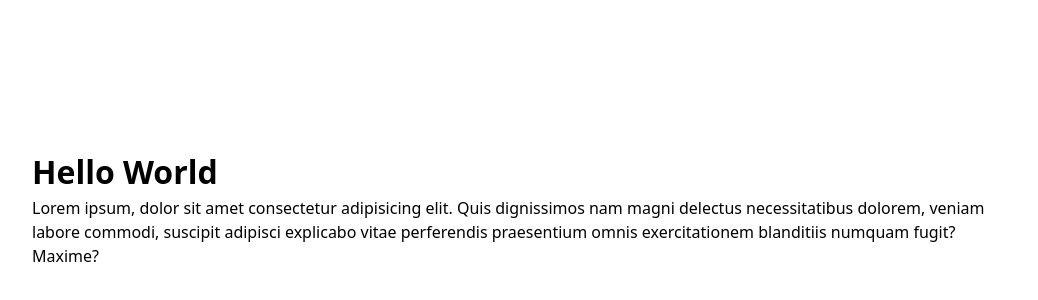
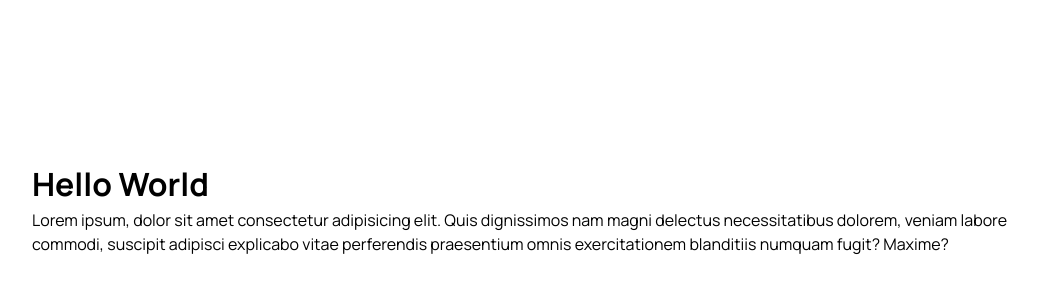
Before and after one commit to PatatoBit/codekit-web, a SvelteKit app: page / in a window 1280 px wide. Shown: the part 112-412 px from the top of the page, without its empty margins (120-1158 px from the left). Built offline with nearby package versions, Linux system fonts and the light colour scheme.

Commit message:
Added font

```diff
--- a/src/styles/fonts.scss
+++ b/src/styles/fonts.scss
@@ -1,3 +1,12 @@
+@import url('https://fonts.googleapis.com/css2?family=Manrope:wght@200..800&display=swap');
+
+html,
+body {
+	font-family: 'Manrope', sans-serif;
+	font-optical-sizing: auto;
+	font-style: normal;
+}
+
 h1 {
 	font-size: 2rem;
 	font-weight: 700;
```
